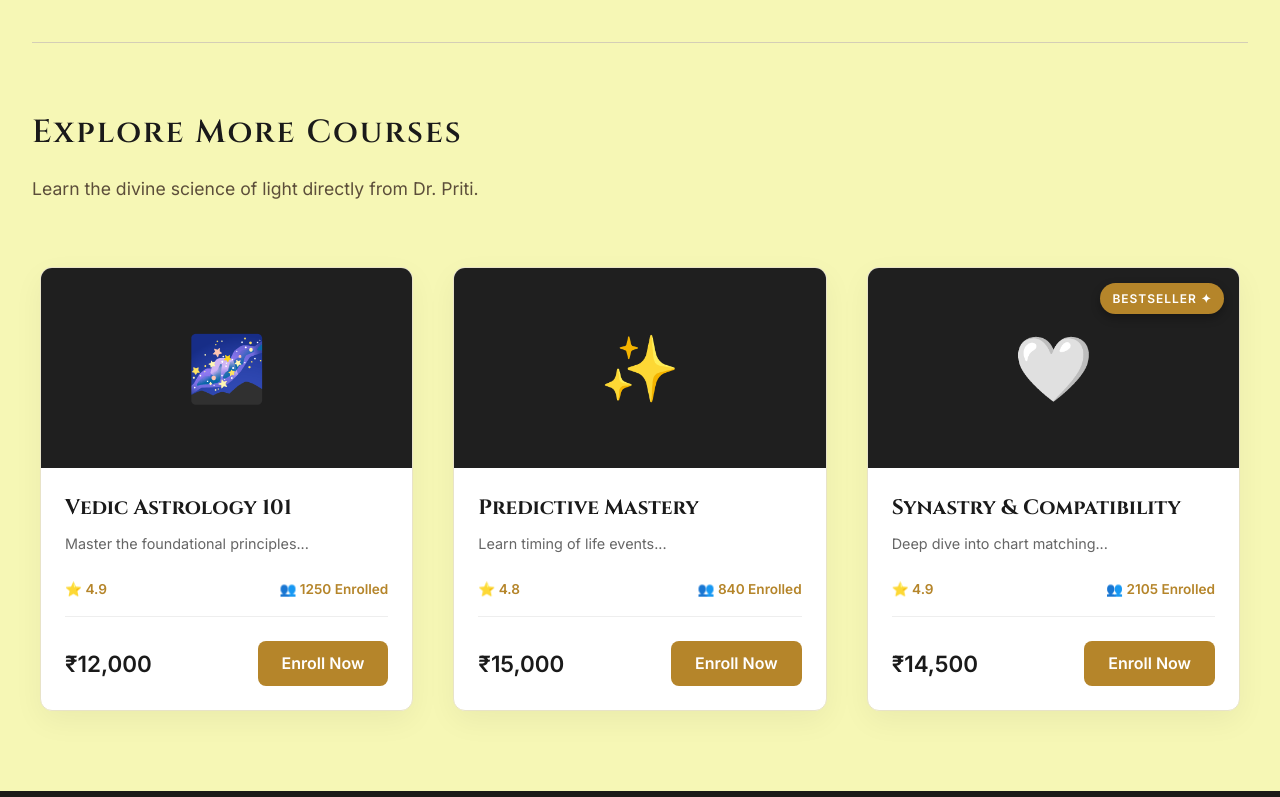
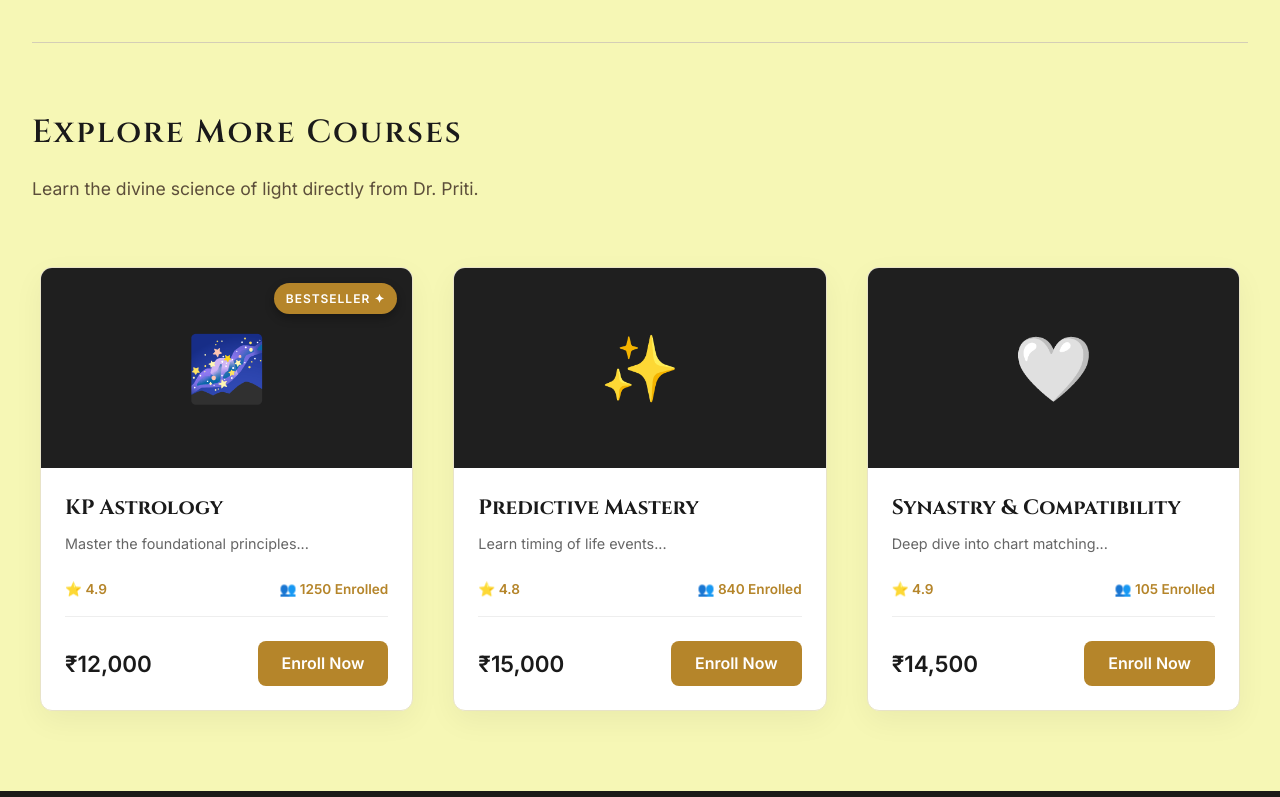
Before and after one commit to yashvashisth16/Astra-Astrology, a Next.js app: page /courses in a window 1280 px wide. Shown: the part 751-1548 px from the top of the page. Built offline with nearby package versions, Linux system fonts and the light colour scheme; no server answers.

Commit message:
Update learning curriculum layout and scrollbars

```diff
--- a/src/app/courses/page.tsx
+++ b/src/app/courses/page.tsx
@@ -4,19 +4,19 @@ import EnrolledCourseCard from '@/components/EnrolledCourseCard';
 
 // 1. Mock Storefront Data (No hardcoded badges here!)
 const MOCK_STORE_COURSES = [
-  { id: "1", title: "Vedic Astrology 101", description: "Master the foundational principles...", rating: 4.9, enrolled: 1250, price: "₹12,000", image: "🌌" },
+  { id: "1", title: "KP Astrology ", description: "Master the foundational principles...", rating: 4.9, enrolled: 1250, price: "₹12,000", image: "🌌" },
   { id: "2", title: "Predictive Mastery", description: "Learn timing of life events...", rating: 4.8, enrolled: 840, price: "₹15,000", image: "✨" },
-  { id: "3", title: "Synastry & Compatibility", description: "Deep dive into chart matching...", rating: 4.9, enrolled: 2105, price: "₹14,500", image: "🤍" }
+  { id: "3", title: "Synastry & Compatibility", description: "Deep dive into chart matching...", rating: 4.9, enrolled: 105, price: "₹14,500", image: "🤍" }
 ];
 
 // 2. Mock Dashboard Data (Courses the user has already bought)
 const MOCK_ENROLLED_COURSES = [
-  { id: "1", title: "Vedic Astrology 101", image: "🌌", totalLessons: 12, completedLessons: 4 },
+  { id: "1", title: "KP Astrology ", image: "🌌", totalLessons: 12, completedLessons: 4 },
   { id: "4", title: "Muhurta: Perfect Timing", image: "⏳", totalLessons: 8, completedLessons: 8 } // 100% complete!
 ];
 
 export default function CoursesPage() {
-  const isLoggedIn = true;
+  const isLoggedIn = <true></true>;
   const userName = "Cosmic Student";
 
   //  THE DYNAMIC ALGORITHM: Find the highest enrolled number in the list
--- a/src/app/globals.css
+++ b/src/app/globals.css
@@ -1732,3 +1732,232 @@ body::before {
     box-shadow: 0 4px 10px rgba(0, 0, 0, 0.3);
     z-index: 10;
 }
+
+/* =========================================
+   LEARNING THEATER (VIDEO PLAYER PAGE)
+   ========================================= */
+
+/* The 70/30 Split Screen */
+.learning-theater-wrapper {
+    display: grid;
+    grid-template-columns: 1fr 380px;
+    height: 100vh;
+    padding-top: 7rem;
+    /* Pushes the entire theater below the Navbar */
+    background-color: #f6f7b5;
+    overflow: hidden;
+}
+
+/* --- LEFT SIDE: VIDEO --- */
+.video-section {
+    padding: 2rem;
+    overflow-y: hidden; /* Prevents video section from scrolling */
+}
+
+/* Back to Dashboard Button */
+.back-btn {
+    display: block;
+    width: 100%;
+    max-width: 850px;
+    margin: 0 auto 1.5rem auto;
+    color: #b5852a;
+    font-weight: bold;
+    text-decoration: none;
+}
+
+.back-btn:hover {
+    text-decoration: underline;
+}
+
+/* The Black 16:9 Video Box */
+.video-player-box {
+    background-color: #1a1a2e;
+    aspect-ratio: 16 / 9;
+    width: 100%;
+    max-width: 850px;
+    margin: 0 auto;
+    border-radius: 12px;
+    display: flex;
+    flex-direction: column;
+    justify-content: center;
+    align-items: center;
+    color: white;
+    box-shadow: 0 20px 40px rgba(0, 0, 0, 0.2);
+}
+
+.play-icon {
+    font-size: 5rem;
+    color: #b5852a;
+    cursor: pointer;
+    margin-bottom: 1rem;
+}
+
+/* Video Title & Buttons (Side-by-side) */
+.video-details-header {
+    display: flex;
+    justify-content: space-between;
+    align-items: center;
+    flex-wrap: wrap;
+    gap: 1rem;
+    margin: 1.5rem auto 0 auto;
+    width: 100%;
+    max-width: 850px;
+}
+
+.video-title {
+    font-family: 'Cinzel', serif;
+    font-size: 1.8rem;
+    color: #1a1a1a;
+    margin: 0;
+}
+
+.video-actions {
+    display: flex;
+    gap: 1rem;
+}
+
+/* Black & Gold: Download Button */
+.btn-resources {
+    background-color: #1a1a1a;
+    border: 1px solid #b5852a;
+    color: #b5852a;
+    padding: 10px 20px;
+    border-radius: 8px;
+    font-weight: bold;
+    cursor: pointer;
+    transition: all 0.3s ease;
+}
+
+.btn-resources:hover {
+    background-color: #b5852a;
+    color: #1a1a1a;
+    box-shadow: 0 4px 10px rgba(181, 133, 42, 0.3);
+}
+
+/* Gold & Black: Mark as Done Button */
+.btn-mark-complete {
+    background-color: #b5852a;
+    border: 1px solid #b5852a;
+    color: #ffffff;
+    padding: 10px 20px;
+    border-radius: 8px;
+    font-weight: bold;
+    cursor: pointer;
+    transition: all 0.3s ease;
+}
+
+.btn-mark-complete:hover {
+    background-color: #1a1a1a;
+    border-color: #1a1a1a;
+    color: #b5852a;
+    box-shadow: 0 4px 10px rgba(0, 0, 0, 0.3);
+}
+
+/* --- RIGHT SIDE: PLAYLIST SIDEBAR --- */
+.playlist-sidebar {
+    background-color: white;
+    border-left: 1px solid #e8e3c8;
+    height: 100%;
+    overflow-y: auto;
+    padding: 0;
+}
+
+.sidebar-title {
+    font-family: 'Cinzel', serif;
+    font-size: 1.6rem;
+    color: #1a1a1a;
+    padding: 1.5rem;
+    border-bottom: 2px solid #e8e3c8;
+    text-align: center;
+    margin: 0;
+    background-color: #fdfbf7;
+    position: sticky;
+    top: 0;
+    z-index: 10;
+}
+
+.module-group {
+    border-bottom: 1px solid #e8e3c8;
+}
+
+.module-title {
+    font-family: 'Cinzel', serif;
+    font-size: 1.1rem;
+    font-weight: 700;
+    color: #b5852a;
+    padding: 1.5rem 1.5rem 1rem 1.5rem;
+    text-transform: uppercase;
+    letter-spacing: 2px;
+    margin: 0;
+}
+
+/* The Clickable Lessons */
+.lesson-item {
+    display: flex;
+    gap: 1rem;
+    padding: 1rem 1.5rem;
+    cursor: pointer;
+    transition: all 0.2s ease-in-out;
+}
+
+/* Hover Effect: Slide slightly right with gold tint */
+.lesson-item:hover {
+    background-color: #fdfbf7;
+    transform: translateX(4px);
+}
+
+/* The Active (Currently Playing) Lesson */
+.active-lesson {
+    background-color: #fcf9f0;
+    border-left: 4px solid #b5852a;
+    box-shadow: inset 0 0 15px rgba(181, 133, 42, 0.05);
+}
+
+.lesson-status {
+    font-size: 1rem;
+    color: #b5852a;
+}
+
+.lesson-info {
+    display: flex;
+    flex-direction: column;
+    gap: 4px;
+}
+
+.lesson-name {
+    font-family: 'Inter', sans-serif;
+    font-size: 1rem;
+    font-weight: 500;
+    color: #4a4a4a;
+    transition: color 0.2s;
+}
+
+.lesson-item:hover .lesson-name {
+    color: #b5852a;
+}
+
+.active-lesson .lesson-name {
+    color: #1a1a1a;
+    font-weight: 700;
+}
+
+.lesson-time {
+    font-size: 0.75rem;
+    color: #888;
+}
+
+/* --- MOBILE RESPONSIVENESS --- */
+@media (max-width: 900px) {
+    .learning-theater-wrapper {
+        grid-template-columns: 1fr;
+        /* Stacks player on top of playlist */
+        height: auto;
+        overflow: visible;
+    }
+
+    .playlist-sidebar {
+        height: auto;
+        border-left: none;
+        border-top: 1px solid #e8e3c8;
+    }
+}
```
Also changed, not shown: src/app/learn/[CourseId]/page.tsx (added, +105 -0 lines).
